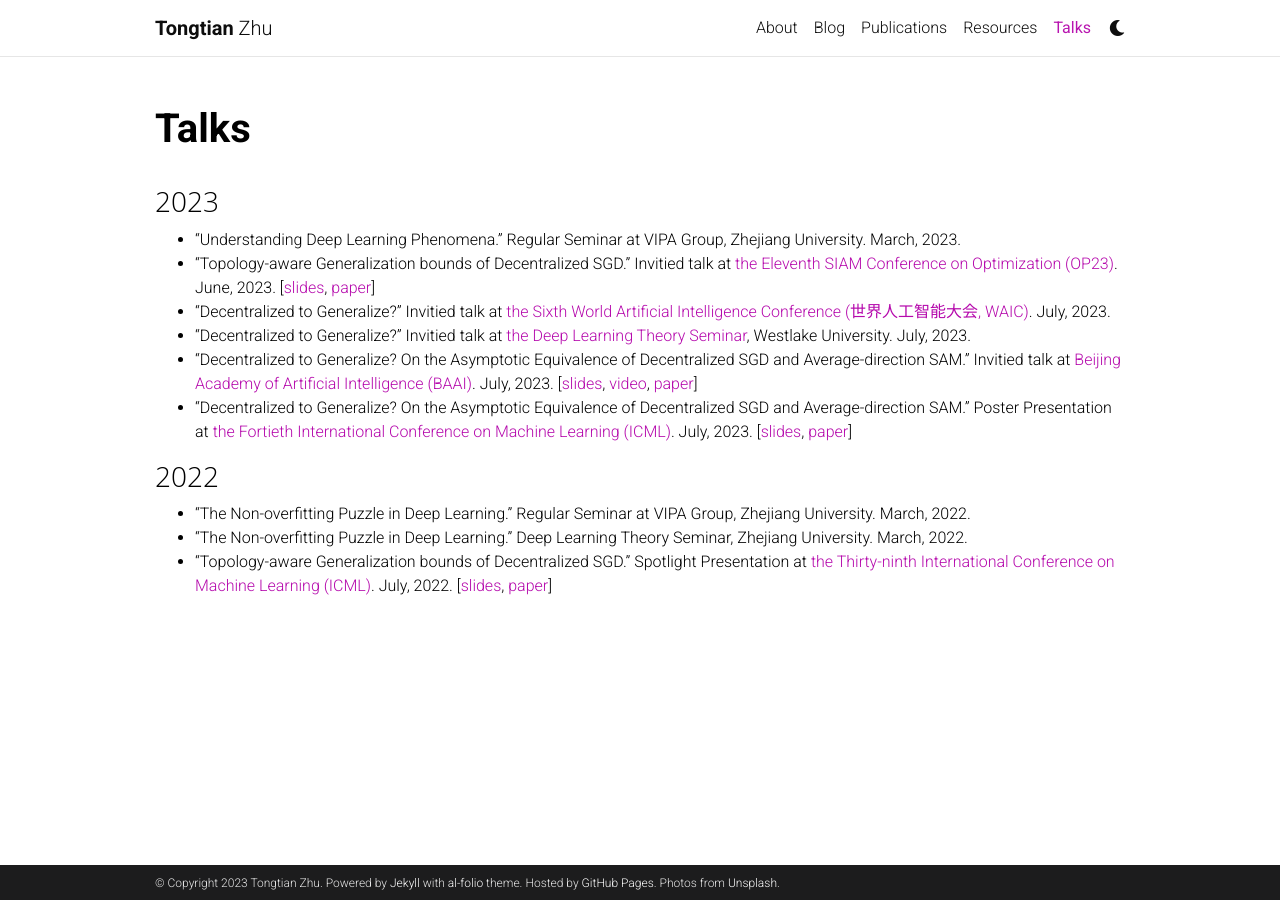
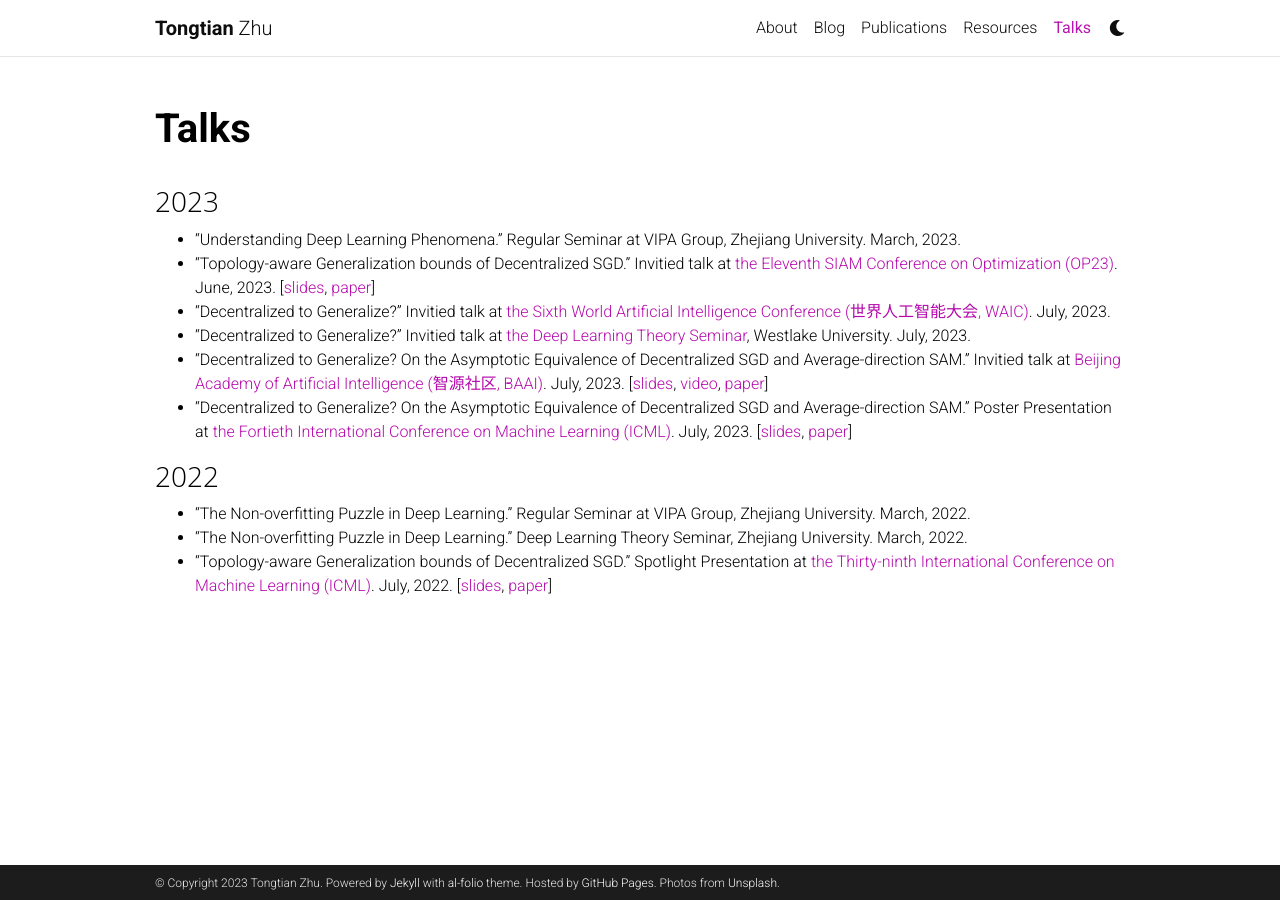
Before and after one commit to Raiden-Zhu/Raiden-Zhu.github.io, a Jekyll site: the page built from _pages/teaching.md, in a window 1280 px wide. Built offline with Jekyll 4.4.1, drawn with Linux system fonts in a browser that asks for light colours; comment, search, counter and statistics services are not loaded; a style sheet for code colours, icons or effects is not loaded.

Commit message:
Update teaching.md

```diff
--- a/_pages/teaching.md
+++ b/_pages/teaching.md
@@ -12,7 +12,7 @@ nav_order: 5
 - "Topology-aware Generalization bounds of Decentralized SGD." Invitied talk at [the Eleventh SIAM Conference on Optimization (OP23)](https://www.siam.org/conferences/cm/conference/op23). June, 2023. [[slides](https://github.com/Raiden-Zhu/Generalization-of-DSGD/blob/main/Slides_ICML2022_Generalization_of_D_SGD.pdf), [paper](https://arxiv.org/pdf/2206.12680)]
 - "Decentralized to Generalize?" Invitied talk at [the Sixth World Artificial Intelligence Conference (世界人工智能大会, WAIC)](https://www.worldaic.com.cn/profile). July, 2023.
 - "Decentralized to Generalize?" Invitied talk at [the Deep Learning Theory Seminar](https://dlt-seminar.github.io/), Westlake University. July, 2023.
-- "Decentralized to Generalize? On the Asymptotic Equivalence of  Decentralized SGD and Average-direction SAM." Invitied talk at [Beijing Academy of Artificial Intelligence (BAAI)](https://www.worldaic.com.cn/profile). July, 2023. [[slides](https://github.com/Raiden-Zhu/ICML-2023-DSGD-and-SAM/blob/main/Slides_ICML_2023_Decentralized_SGD_and_Average_direction_SAM_are_Asymptotically_Equivalent%20.pdf), [video](https://event.baai.ac.cn/activities/692), [paper](https://arxiv.org/abs/2306.02913)]
+- "Decentralized to Generalize? On the Asymptotic Equivalence of  Decentralized SGD and Average-direction SAM." Invitied talk at [Beijing Academy of Artificial Intelligence (智源社区, BAAI)](https://hub.baai.ac.cn/). July, 2023. [[slides](https://github.com/Raiden-Zhu/ICML-2023-DSGD-and-SAM/blob/main/Slides_ICML_2023_Decentralized_SGD_and_Average_direction_SAM_are_Asymptotically_Equivalent%20.pdf), [video](https://event.baai.ac.cn/activities/692), [paper](https://arxiv.org/abs/2306.02913)]
 - "Decentralized to Generalize? On the Asymptotic Equivalence of  Decentralized SGD and Average-direction SAM." Poster Presentation at [the Fortieth International Conference on Machine Learning (ICML)](https://icml.cc/virtual/2023/papers.html?filter=titles). July, 2023. [[slides](https://github.com/Raiden-Zhu/ICML-2023-DSGD-and-SAM/blob/main/Slides_ICML_2023_Decentralized_SGD_and_Average_direction_SAM_are_Asymptotically_Equivalent%20.pdf), [paper](https://arxiv.org/abs/2306.02913)]
 
 ### <span style="font-family: 'Open Sans';">2022</span>
```
